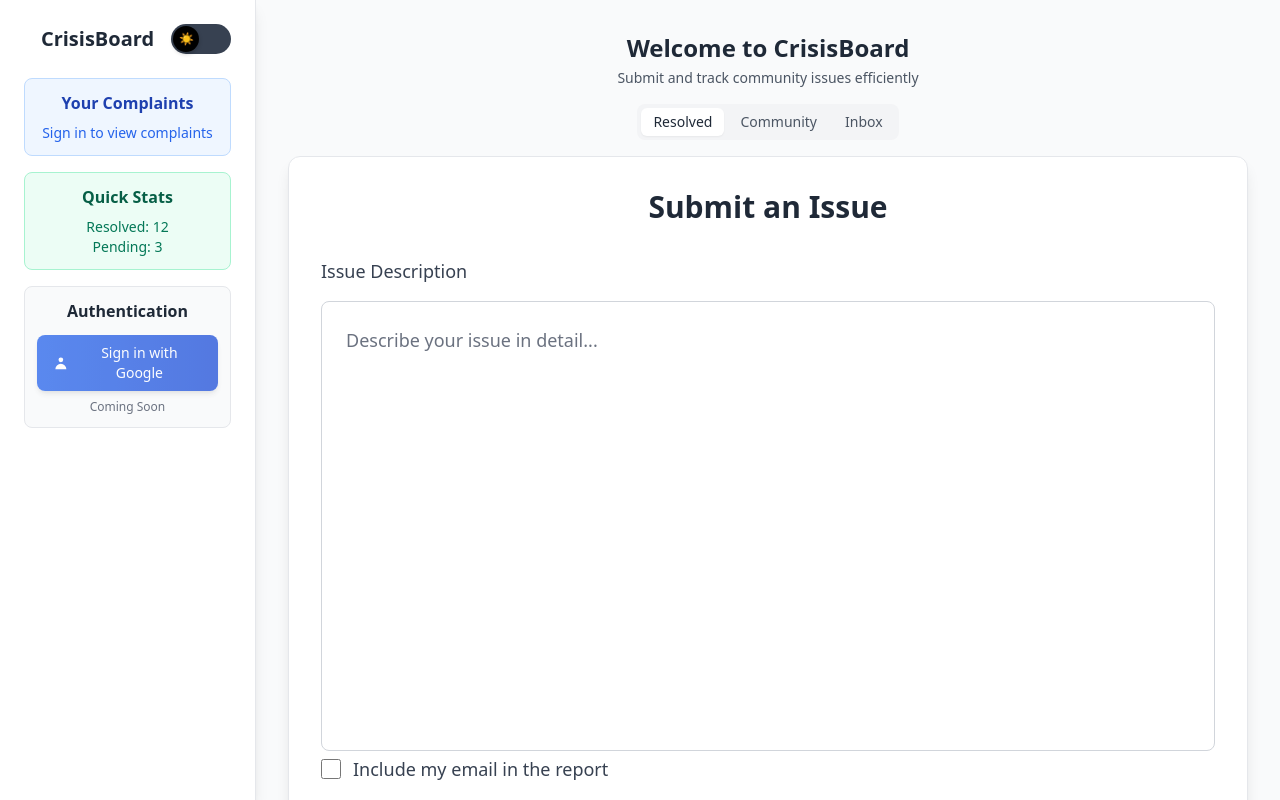
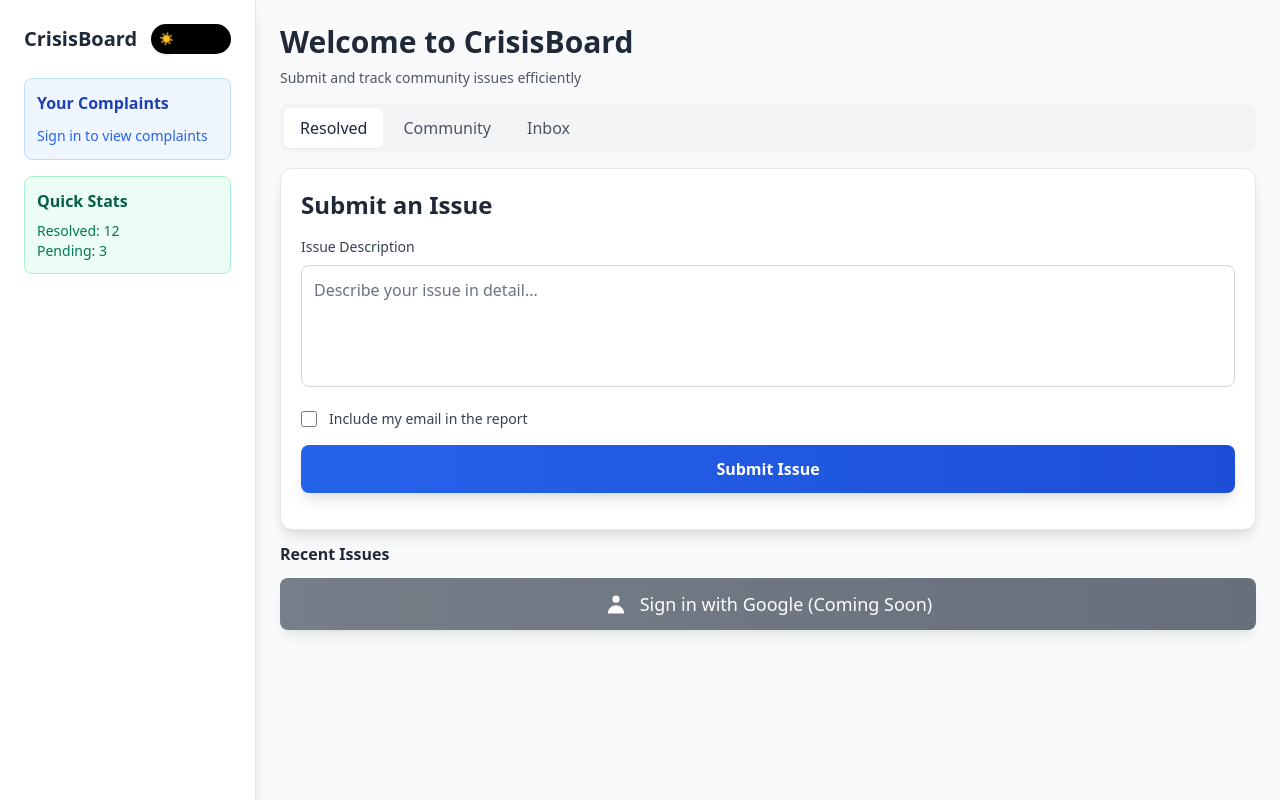
Before and after one commit to Skrache/crisisboard, a plain HTML site: page public/index.html in a window 1280 px wide. Drawn offline with nearby package versions, Linux system fonts and the light colour scheme.

Commit message:
Modified the UI/UX part and toggle button

```diff
--- a/public/index.html
+++ b/public/index.html
@@ -9,9 +9,9 @@
       /* Custom styles for dark mode and theme toggle */
       .theme-toggle {
         position: relative;
-        width: 60px;
+        width: 80px;
         height: 30px;
-        background: #374151;
+        background: #000000;
         border-radius: 15px;
         cursor: pointer;
         transition: all 0.3s ease;
@@ -35,7 +35,7 @@
       }
 
       .theme-toggle.dark::before {
-        transform: translateX(30px);
+        transform: translateX(50px);
         background: #ffffff;
       }
 
@@ -115,16 +115,6 @@
 
       body.dark .text-white {
         color: #ffffff !important;
-      }
-
-      /* Clear Form button specific dark mode fixes */
-      body.dark button[onclick*="Clear Form"] {
-        background-color: #4b5563 !important;
-        color: #e5e7eb !important;
-      }
-
-      body.dark button[onclick*="Clear Form"]:hover {
-        background-color: #6b7280 !important;
       }
 
       /* Additional text color fixes for better visibility */
@@ -334,19 +324,6 @@
         color-scheme: dark;
       }
 
-      /* Clear Form button dark mode styling */
-      body.dark .dark\:bg-gray-600 {
-        background-color: #4b5563 !important;
-      }
-
-      body.dark .dark\:text-gray-200 {
-        color: #e5e7eb !important;
-      }
-
-      body.dark .dark\:hover\:bg-gray-500:hover {
-        background-color: #6b7280 !important;
-      }
-
       /* Dark mode styling for dynamically created items */
       body.dark .dark-mode-item {
         background-color: #1f2937 !important;
@@ -359,18 +336,6 @@
 
       body.dark .dark-mode-item .text-gray-500 {
         color: #9ca3af !important;
-      }
-
-      /* Full screen form styling */
-      .form-container {
-        min-height: calc(100vh - 200px);
-        display: flex;
-        flex-direction: column;
-      }
-
-      .form-textarea {
-        flex: 1;
-        min-height: 400px;
       }
 
       /* Smooth transitions for all elements */
@@ -413,110 +378,104 @@
       }
     </style>
   </head>
-  <body class="flex min-h-screen bg-gray-50 text-gray-900 transition-colors duration-300">
+  <body class="flex h-screen bg-gray-50 text-gray-900 transition-colors duration-300">
 
     <!-- Sidebar -->
-    <aside class="w-64 bg-white shadow-lg p-6 border-r border-gray-200 transition-all duration-300">
+    <aside class="w-64 bg-white shadow-lg p-6 border-r border-gray-200 transition-all duration-300 h-screen">
       <div class="flex items-center justify-between mb-6">
-        <h1 class="text-xl font-bold text-gray-800 text-center flex-1">CrisisBoard</h1>
+        <h1 class="text-xl font-bold text-gray-800">CrisisBoard</h1>
         <!-- Theme Toggle Button -->
         <div class="theme-toggle" id="themeToggle" title="Toggle dark/light mode"></div>
       </div>
 
       <div class="space-y-4">
         <div class="p-3 rounded-lg bg-blue-50 border border-blue-200">
-          <h3 class="font-semibold text-blue-800 mb-2 text-center">Your Complaints</h3>
-          <a href="#" class="text-blue-600 hover:text-blue-800 text-sm transition-colors block text-center">Sign in to view complaints</a>
+          <h3 class="font-semibold text-blue-800 mb-2">Your Complaints</h3>
+          <a href="#" class="text-blue-600 hover:text-blue-800 text-sm transition-colors">Sign in to view complaints</a>
         </div>
 
         <div class="p-3 rounded-lg bg-green-50 border border-green-200">
-          <h3 class="font-semibold text-green-800 mb-2 text-center">Quick Stats</h3>
-          <div class="text-sm text-green-700 text-center">
+          <h3 class="font-semibold text-green-800 mb-2">Quick Stats</h3>
+          <div class="text-sm text-green-700">
             <div>Resolved: 12</div>
             <div>Pending: 3</div>
           </div>
-        </div>
-
-        <!-- Google Sign-in Button in Dashboard -->
-        <div class="p-3 rounded-lg bg-gray-50 border border-gray-200">
-          <h3 class="font-semibold text-gray-800 mb-3 text-center">Authentication</h3>
-          <button
-            id="signInBtn"
-            class="w-full bg-gradient-to-r from-blue-600 to-blue-700 hover:from-blue-700 hover:to-blue-800 text-white py-2 px-4 rounded-lg shadow-md cursor-not-allowed opacity-75 text-sm font-medium transition-all duration-200"
-            disabled
-          >
-            <div class="flex items-center justify-center space-x-2">
-              <svg class="w-4 h-4" fill="currentColor" viewBox="0 0 20 20">
-                <path fill-rule="evenodd" d="M10 9a3 3 0 100-6 3 3 0 000 6zm-7 9a7 7 0 1114 0H3z" clip-rule="evenodd"></path>
-              </svg>
-              <span>Sign in with Google</span>
-            </div>
-          </button>
-          <p class="text-xs text-gray-500 text-center mt-2">Coming Soon</p>
         </div>
       </div>
     </aside>
 
     <!-- Main Content -->
-    <main class="flex-1 p-8 overflow-y-auto flex flex-col h-screen">
+    <main class="flex-1 p-6 overflow-y-auto h-screen">
       <!-- Header with enhanced styling -->
-      <div class="mb-4 text-center">
-        <h2 class="text-2xl font-bold text-gray-800 mb-1">Welcome to CrisisBoard</h2>
+      <div class="mb-4">
+        <h2 class="text-3xl font-bold text-gray-800 mb-2">Welcome to CrisisBoard</h2>
         <p class="text-gray-600 text-sm">Submit and track community issues efficiently</p>
       </div>
 
       <!-- Enhanced Tabs -->
-      <div class="flex space-x-1 mb-4 p-1 bg-gray-100 rounded-lg w-fit mx-auto">
-        <button class="px-3 py-1 rounded-md bg-white text-gray-800 font-medium shadow-sm transition-all duration-200 hover:shadow-md text-sm">Resolved</button>
-        <button class="px-3 py-1 rounded-md text-gray-600 font-medium hover:text-gray-800 transition-colors text-sm">Community</button>
-        <button class="px-3 py-1 rounded-md text-gray-600 font-medium hover:text-gray-800 transition-colors text-sm">Inbox</button>
+      <div class="flex space-x-1 mb-4 p-1 bg-gray-100 rounded-lg w-fit">
+        <button class="px-4 py-2 rounded-md bg-white text-gray-800 font-medium shadow-sm transition-all duration-200 hover:shadow-md">Resolved</button>
+        <button class="px-4 py-2 rounded-md text-gray-600 font-medium hover:text-gray-800 transition-colors">Community</button>
+        <button class="px-4 py-2 rounded-md text-gray-600 font-medium hover:text-gray-800 transition-colors">Inbox</button>
       </div>
 
-      <!-- Enhanced Form Section - Full Screen -->
-      <section class="w-full h-full flex flex-col form-container">
-        <div class="bg-white rounded-xl shadow-lg p-8 border border-gray-200 flex-1 flex flex-col">
-          <h3 class="text-3xl font-bold mb-8 text-gray-800 text-center">Submit an Issue</h3>
-          <form id="complaintForm" class="flex-1 flex flex-col space-y-6">
-            <div class="flex-1">
-              <label for="issueText" class="block text-lg font-medium text-gray-700 mb-4">Issue Description</label>
+      <!-- Enhanced Form Section -->
+      <section class="w-full">
+        <div class="bg-white rounded-xl shadow-lg p-5 border border-gray-200">
+          <h3 class="text-2xl font-bold mb-4 text-gray-800">Submit an Issue</h3>
+          <form id="complaintForm" class="space-y-4">
+            <div>
+              <label for="issueText" class="block text-sm font-medium text-gray-700 mb-2">Issue Description</label>
               <textarea
                 id="issueText"
-                rows="12"
+                rows="4"
                 placeholder="Describe your issue in detail..."
-                class="w-full h-full min-h-96 p-6 border border-gray-300 rounded-lg focus:outline-none focus:ring-2 focus:ring-blue-500 focus:border-transparent bg-white text-gray-900 placeholder-gray-500 resize-none text-lg form-textarea"
+                class="w-full p-3 border border-gray-300 rounded-lg focus:outline-none focus:ring-2 focus:ring-blue-500 focus:border-transparent bg-white text-gray-900 placeholder-gray-500 resize-none"
               ></textarea>
             </div>
 
-            <div class="flex items-center space-x-3 py-6 mt-4">
+            <div class="flex items-center space-x-3">
               <input
                 type="checkbox"
                 id="includeEmail"
-                class="w-5 h-5 text-blue-600 bg-gray-100 border-gray-300 rounded focus:ring-blue-500 focus:ring-2"
+                class="w-4 h-4 text-blue-600 bg-gray-100 border-gray-300 rounded focus:ring-blue-500 focus:ring-2"
               />
-              <label for="includeEmail" class="text-lg text-gray-700">Include my email in the report</label>
+              <label for="includeEmail" class="text-sm text-gray-700">Include my email in the report</label>
             </div>
 
-            <div class="flex space-x-4">
-              <button
-                type="submit"
-                class="flex-1 bg-gradient-to-r from-blue-600 to-blue-700 hover:from-blue-700 hover:to-blue-800 text-white font-semibold py-4 px-8 rounded-lg shadow-lg hover:shadow-xl transform hover:-translate-y-0.5 transition-all duration-200 text-lg"
-              >
-                Submit Issue
-              </button>
+            <button
+              type="submit"
+              class="w-full bg-gradient-to-r from-blue-600 to-blue-700 hover:from-blue-700 hover:to-blue-800 text-white font-semibold py-3 px-6 rounded-lg shadow-lg hover:shadow-xl transform hover:-translate-y-0.5 transition-all duration-200"
+            >
+              Submit Issue
+            </button>
 
-              <button
-                type="button"
-                onclick="document.getElementById('issueText').value = ''; document.getElementById('includeEmail').checked = false;"
-                class="px-8 py-4 bg-gray-200 hover:bg-gray-300 text-gray-700 font-semibold rounded-lg transition-all duration-200 text-lg dark:bg-gray-600 dark:text-gray-200 dark:hover:bg-gray-500"
-              >
-                Clear Form
-              </button>
-            </div>
-
-            <div id="statusMessage" class="text-center text-lg font-medium"></div>
+            <div id="statusMessage" class="text-center text-sm font-medium"></div>
           </form>
         </div>
       </section>
+
+      <!-- Enhanced Complaints List -->
+      <div class="mt-3 w-full">
+        <h3 class="text-base font-semibold mb-1 text-gray-800">Recent Issues</h3>
+        <div id="complaintsList" class="space-y-1"></div>
+      </div>
+
+      <!-- Enhanced Sign-in Button -->
+      <div class="mt-3 w-full">
+        <button
+          id="signInBtn"
+          class="w-full bg-gradient-to-r from-gray-600 to-gray-700 text-white py-3 px-8 rounded-lg shadow-lg cursor-not-allowed opacity-75"
+          disabled
+        >
+          <div class="flex items-center justify-center space-x-3">
+            <svg class="w-6 h-6" fill="currentColor" viewBox="0 0 20 20">
+              <path fill-rule="evenodd" d="M10 9a3 3 0 100-6 3 3 0 000 6zm-7 9a7 7 0 1114 0H3z" clip-rule="evenodd"></path>
+            </svg>
+            <span class="text-lg">Sign in with Google (Coming Soon)</span>
+          </div>
+        </button>
+      </div>
     </main>
 
     <!-- Theme Toggle Script -->
```
